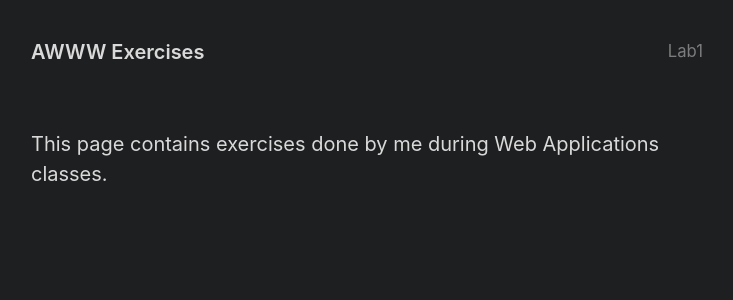
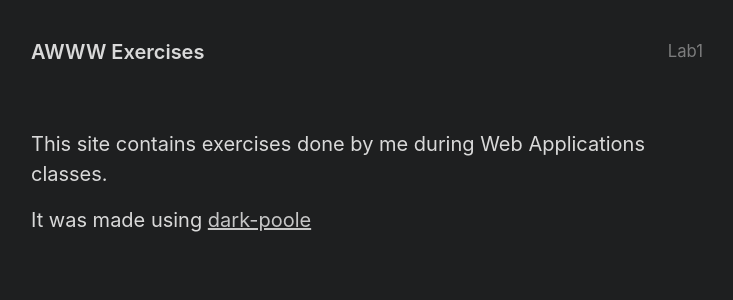
Before and after one commit to janpiotrlakomy/awww-exercises, a Jekyll site: the page built from docs/index.md, in a window 1280 px wide. Shown: the top 300 px of the page, without its empty margins (273-1006 px from the left). Built offline with Jekyll 4.4.1, drawn with Linux system fonts in a browser that asks for light colours.

Commit message:
Update index.md

```diff
--- a/docs/index.md
+++ b/docs/index.md
@@ -3,4 +3,6 @@ layout: default
 title: Home
 ---
 
- This page contains exercises done by me during Web Applications classes.
+ This site contains exercises done by me during Web Applications classes.
+
+ It was made using [dark-poole](https://github.com/andrewhwanpark/dark-poole)
```
